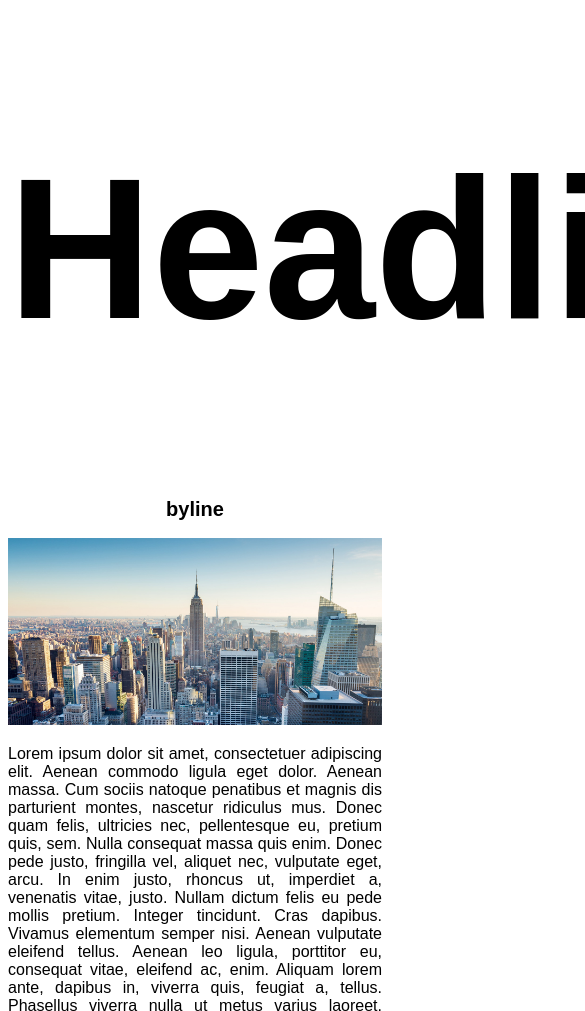
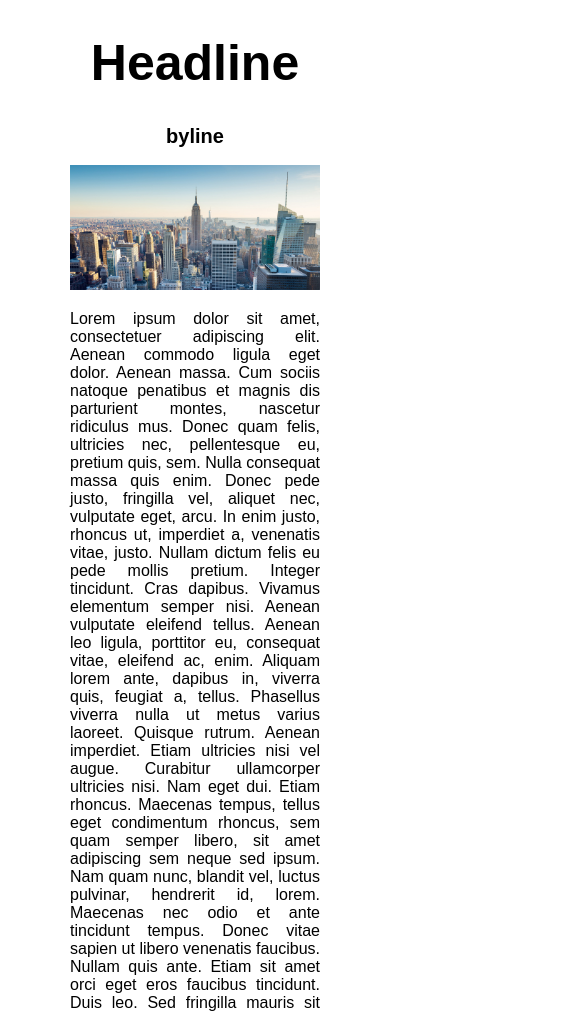
Before and after one commit to careinicke/ghhw2, a plain HTML site: page index.html in a window 390 px wide. Shown: the top 1011 px of the page, 585 px wide, since content can reach past the window. Drawn offline with Linux system fonts and the light colour scheme.

Commit message:
style sheet mobile

```diff
--- a/style.css
+++ b/style.css
@@ -25,4 +25,14 @@ p {
   margin-right: auto;
 }
 
+@media (max-width: 400px) {
+  h1 {
+    font-size: 50px
+  }
+  p {
+    font-size: 16px;
+    max-width: 250px
+  }
+}
+
 </stylesheet>
```
